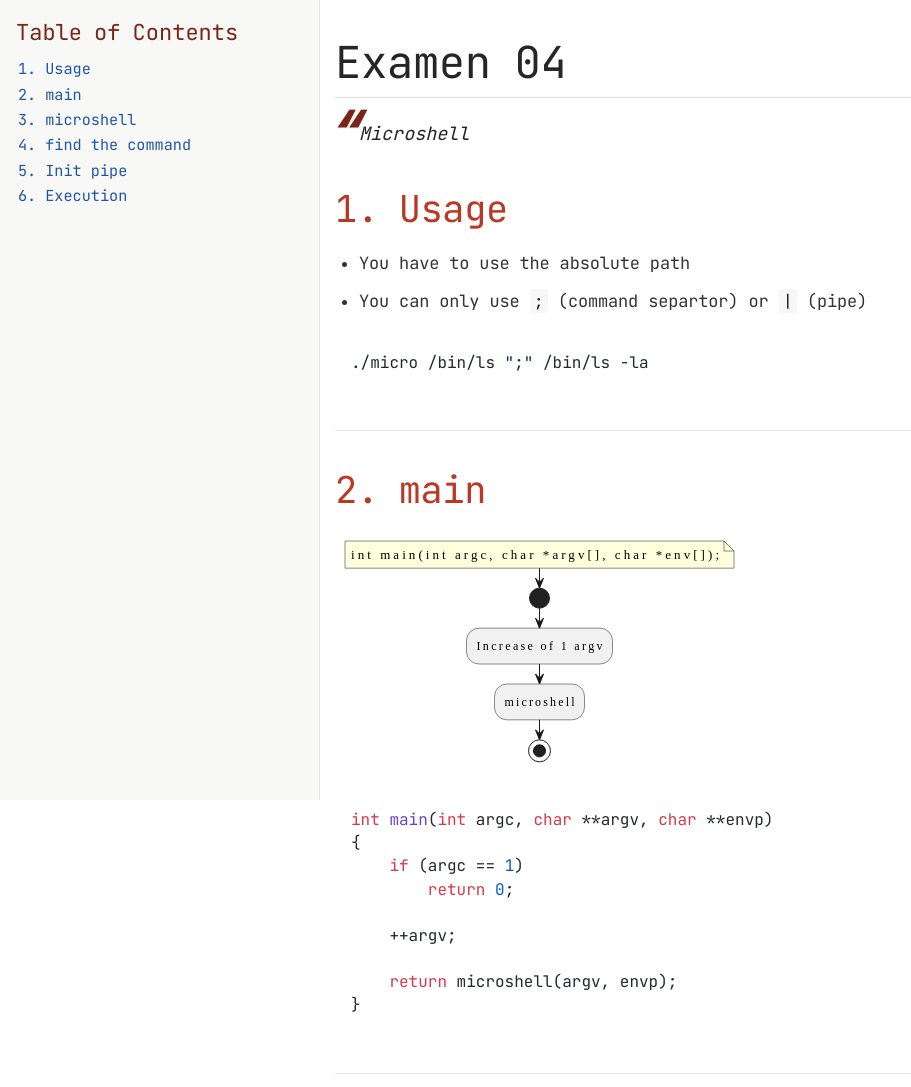
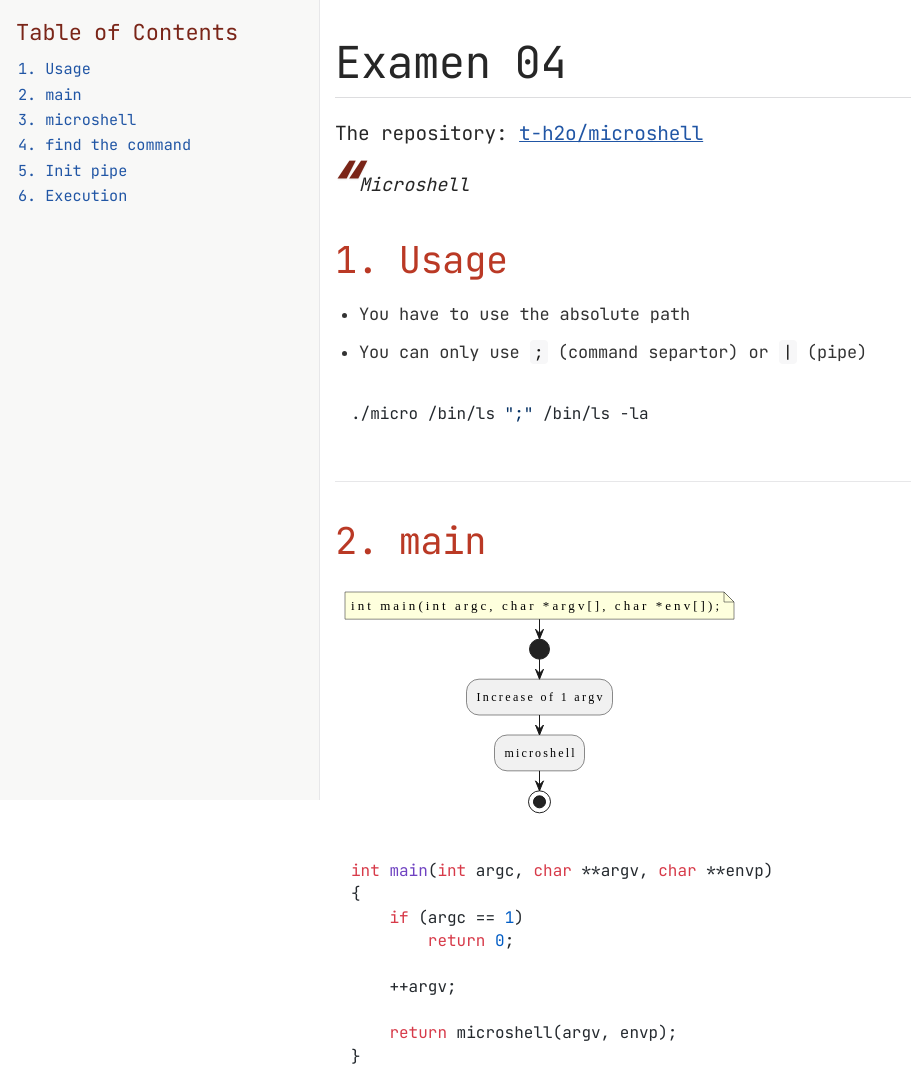
Before and after one commit to t-h2o/microshell, a plain HTML site: page index.html in a window 1280 px wide. Shown: the top 1087 px of the page, without its empty margins (0-911 px from the left). Drawn offline with nearby package versions, Linux system fonts and the light colour scheme.

Commit message:
add link on the repository

```diff
--- a/index.html
+++ b/index.html
@@ -456,6 +456,9 @@ body.book #toc,body.book #preamble,body.book h1.sect0,body.book .sect1>h2{page-b
 <div id="content">
 <div id="preamble">
 <div class="sectionbody">
+<div class="paragraph">
+<p>The repository: <a href="https://github.com/t-h2o/microshell">t-h2o/microshell</a></p>
+</div>
 <div class="quoteblock">
 <blockquote>
 <div class="paragraph">
```
Also changed, not shown: 1 other file.
